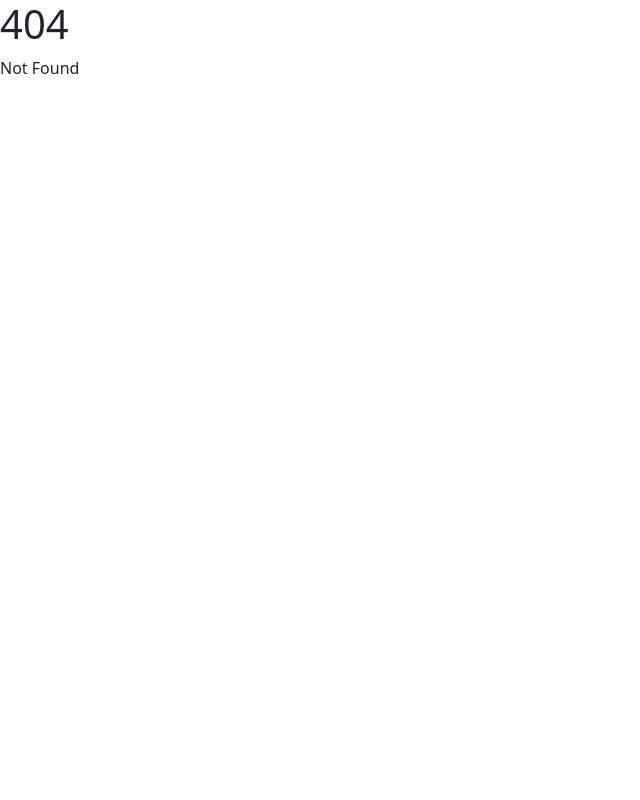
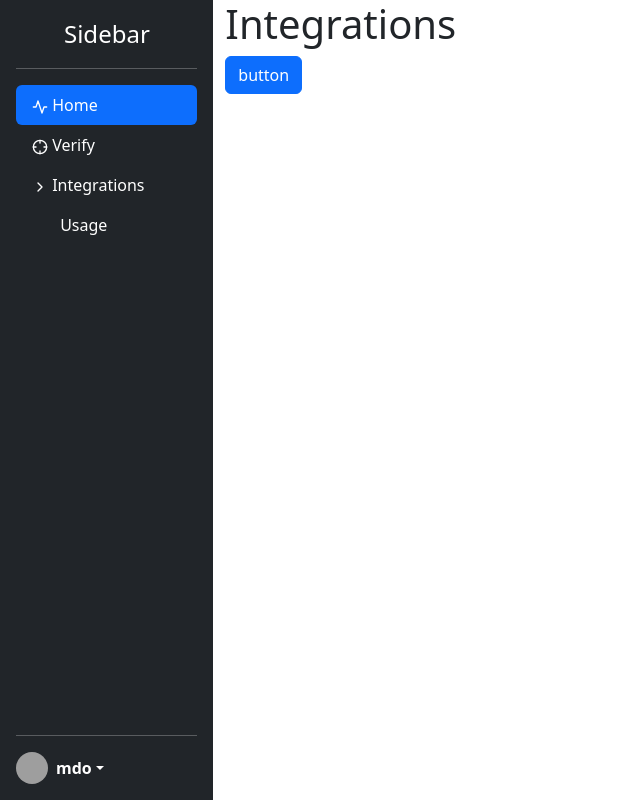
Before and after one commit to gammons/clearlist-frontend, a SvelteKit app: page /integrations in a window 1280 px wide. Before the commit this address had no page. Shown: the whole page, without its empty margins (0-640 px from the left). Built offline with nearby package versions, Linux system fonts and the light colour scheme; grey boxes are pictures that could not be loaded.

Commit message:
get icons, pages working

```diff
--- a/package.json
+++ b/package.json
@@ -32,6 +32,7 @@
 	"type": "module",
 	"dependencies": {
 		"@popperjs/core": "^2.11.6",
-		"bootstrap": "^5.2.0"
+		"bootstrap": "^5.2.0",
+		"feather-icons": "^4.29.0"
 	}
 }
--- /dev/null
+++ b/src/lib/Icon.svelte
@@ -0,0 +1,35 @@
+<script>
+  import feather from 'feather-icons'
+  export const directions = ['n', 'ne', 'e', 'se', 's', 'sw', 'w', 'nw']
+
+  export let name
+  export let direction = 'n'
+  export let strokeWidth
+  export let stroke
+  export let width = '1em'
+  export let height = '1em'
+
+  $: icon = feather.icons[name]
+  $: rotation = directions.indexOf(direction) * 45
+  $: if (icon) {
+    if (stroke) icon.attrs['stroke'] = stroke
+    if (strokeWidth) icon.attrs['stroke-width'] = strokeWidth
+  }
+</script>
+
+{#if icon}
+  <svg {...icon.attrs} style="width: {width}; height: {height}; transform: rotate({rotation}deg);">
+    <g>
+      {@html icon.contents}
+    </g>
+  </svg>
+{/if}
+
+<style>
+  svg {
+    width: 1em;
+    height: 1em;
+    overflow: visible;
+    transform-origin: 50% 50%;
+  }
+</style>
--- a/src/routes/+layout.svelte
+++ b/src/routes/+layout.svelte
@@ -5,6 +5,18 @@
   onMount(async () => {
     const bootstrap = await import('bootstrap')
   })
+
+  import Sidebar from './nav/Sidebar.svelte'
 </script>
 
-<slot />
+<div class="container-fluid p-0">
+  <div class="row m-0">
+    <div class="col-2 p-0">
+      <Sidebar />
+    </div>
+
+    <div class="col-10">
+      <slot />
+    </div>
+  </div>
+</div>
--- /dev/null
+++ b/src/routes/+page.svelte
@@ -0,0 +1 @@
+<h1>main page?</h1>
--- /dev/null
+++ b/src/routes/integrations/+page.svelte
@@ -0,0 +1,2 @@
+<h1>Integrations</h1>
+<button class="btn btn-primary">button</button>
--- a/src/routes/main/Sidebar.svelte
+++ b/src/routes/nav/Sidebar.svelte
@@ -1,3 +1,7 @@
+<script lang="ts">
+  import Icon from '../../lib/Icon.svelte'
+</script>
+
 <div class="sidebar d-flex flex-column flex-shrink-0 p-3 text-white bg-dark">
   <a
     href="/"
@@ -9,33 +13,27 @@
   <hr />
   <ul class="nav nav-pills flex-column mb-auto">
     <li class="nav-item">
-      <a href="#" class="nav-link active" aria-current="page">
-        <svg class="bi me-2" width="16" height="16"><use xlink:href="#home" /></svg>
+      <a href="/" class="nav-link active" aria-current="page">
+        <Icon name="activity" />
         Home
       </a>
     </li>
     <li>
       <a href="#" class="nav-link text-white">
-        <svg class="bi me-2" width="16" height="16"><use xlink:href="#speedometer2" /></svg>
-        Dashboard
+        <Icon name="crosshair" />
+        Verify
       </a>
     </li>
     <li>
-      <a href="#" class="nav-link text-white">
-        <svg class="bi me-2" width="16" height="16"><use xlink:href="#table" /></svg>
-        Orders
+      <a href="/integrations" class="nav-link text-white">
+        <Icon name="chevron-right" />
+        Integrations
       </a>
     </li>
     <li>
       <a href="#" class="nav-link text-white">
         <svg class="bi me-2" width="16" height="16"><use xlink:href="#grid" /></svg>
-        Products
-      </a>
-    </li>
-    <li>
-      <a href="#" class="nav-link text-white">
-        <svg class="bi me-2" width="16" height="16"><use xlink:href="#people-circle" /></svg>
-        Customers
+        Usage
       </a>
     </li>
   </ul>
@@ -58,8 +56,7 @@
       <strong>mdo</strong>
     </a>
     <ul class="dropdown-menu dropdown-menu-dark text-small shadow" aria-labelledby="dropdownUser1">
-      <li><a class="dropdown-item" href="#">New project...</a></li>
-      <li><a class="dropdown-item" href="#">Settings</a></li>
+      <li><a class="dropdown-item" href="#">Verify new list...</a></li>
       <li><a class="dropdown-item" href="#">Profile</a></li>
       <li><hr class="dropdown-divider" /></li>
       <li><a class="dropdown-item" href="#">Sign out</a></li>
```
Also changed, not shown: src/routes/main/+page.svelte (deleted, +0 -16 lines), 1 other file (tests, documents, lock files or other folders).
